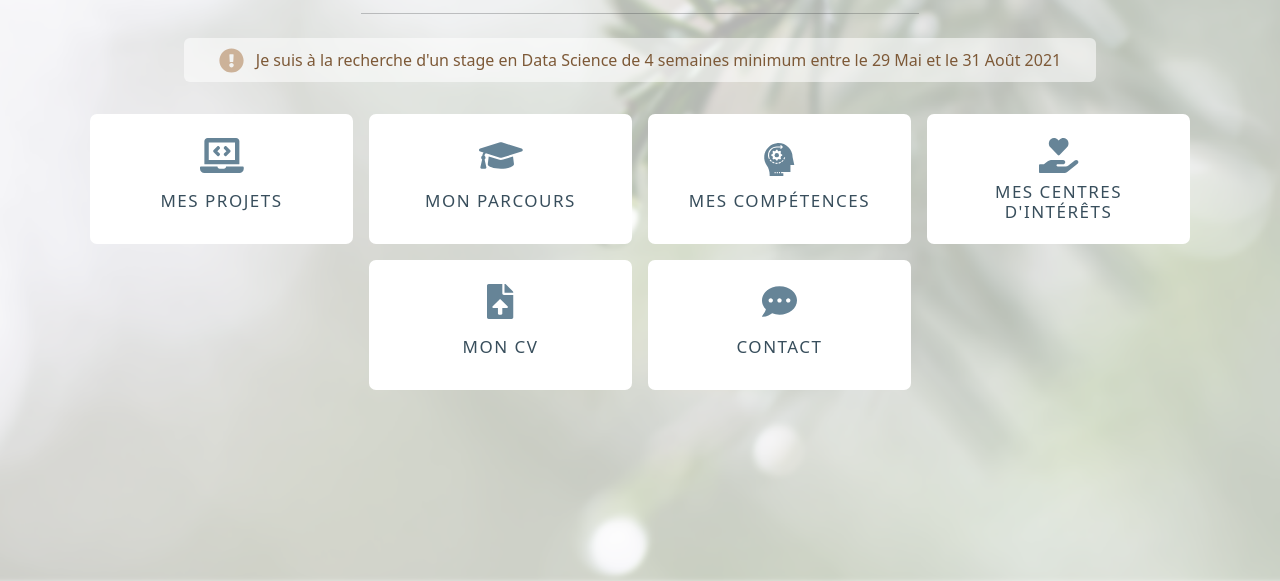
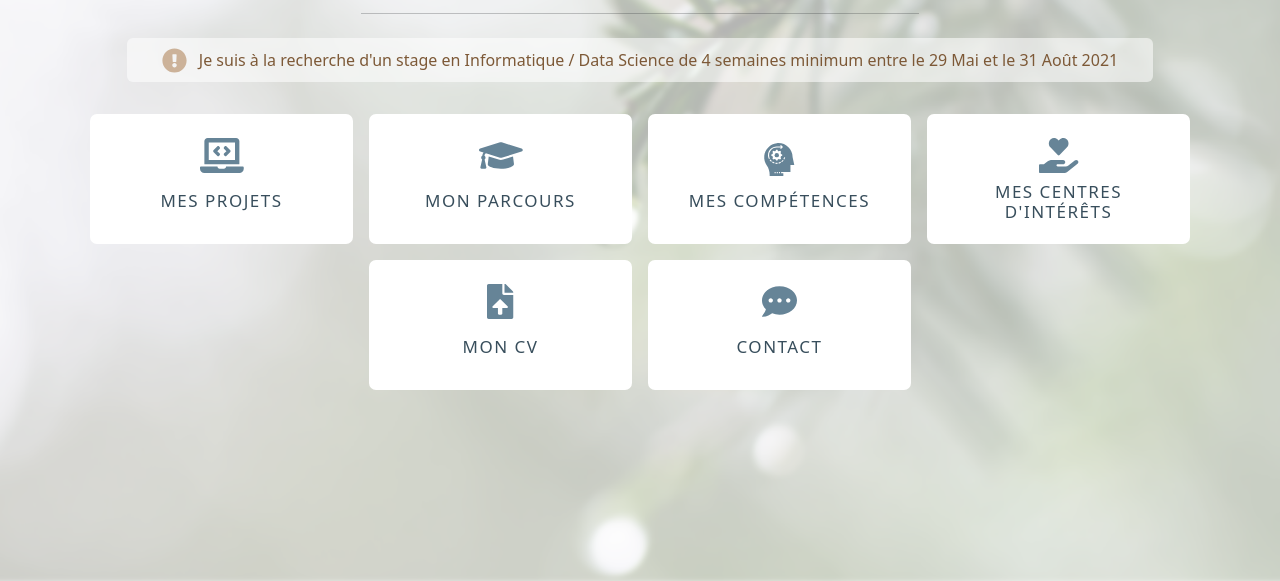
Before and after one commit to Marie287/Marie287.github.io, a plain HTML site: page index.html in a window 1280 px wide. Shown: the part 219-800 px from the top of the page. Drawn offline with nearby package versions, Linux system fonts and the light colour scheme; a web font is replaced by a local one.

Commit message:
Changement

```diff
--- a/index.html
+++ b/index.html
@@ -1,7 +1,7 @@
 <!DOCTYPE html>
 <html lang="fr">
 <head>
-  <title>Marie287</title>
+  <title>Mon site web</title>
   <meta charset="utf-8">
   <meta name="viewport" content="width=device-width, initial-scale=1">
   <meta name="msapplication-TileColor" content="#da532c">
@@ -31,7 +31,7 @@
         <hr class="w-50 m-auto mb-4">
         <div class="alert_div m-auto d-flex align-items-center">
           <i class="fas fa-exclamation-circle"></i>
-          <span class="">Je suis à la recherche d'un stage en Data Science de 4 semaines minimum entre le 29 Mai et le 31 Août 2021</span>
+          <span class="">Je suis à la recherche d'un stage en Informatique / Data Science de 4 semaines minimum entre le 29 Mai et le 31 Août 2021</span>
         </div>
       </div>
       <div class="row text-uppercase">
```
